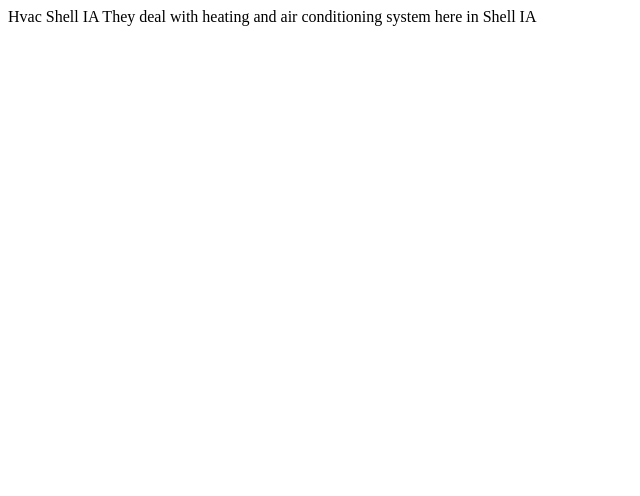
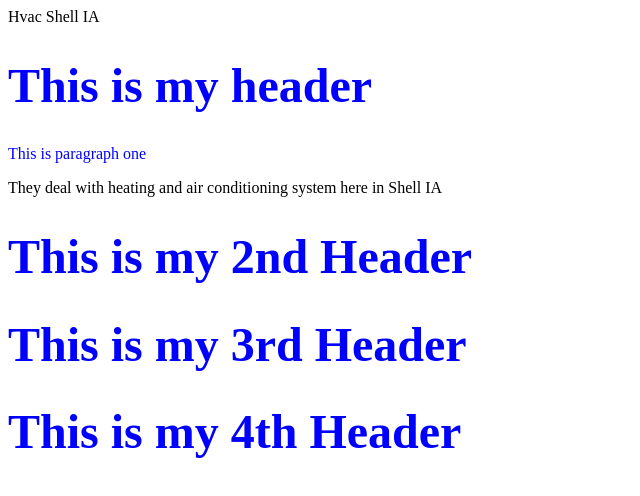
Before and after one commit to Ere-0/sshRemote, a plain HTML site: page index.html in a window 1280 px wide. Shown: the whole page, without its empty margins (0-640 px from the left). Drawn offline with Linux system fonts and the light colour scheme.

Commit message:
Added headers 2nd, 3rd, and 4th

```diff
--- a/index.html
+++ b/index.html
@@ -9,7 +9,14 @@ Hvac Shell IA
 </head>
 
 <body>
-  They deal with heating and air conditioning system here in Shell IA
+	<H1> This is my header </H1>
+	<P> This is paragraph one </P>
+	They deal with heating and air conditioning system here in Shell IA
+
+	<H1> This is my 2nd Header </H1>
+	<H1> This is my 3rd Header </H1>
+	<H1> This is my 4th Header </H1>
+
 </body>
 
 </html>
```
